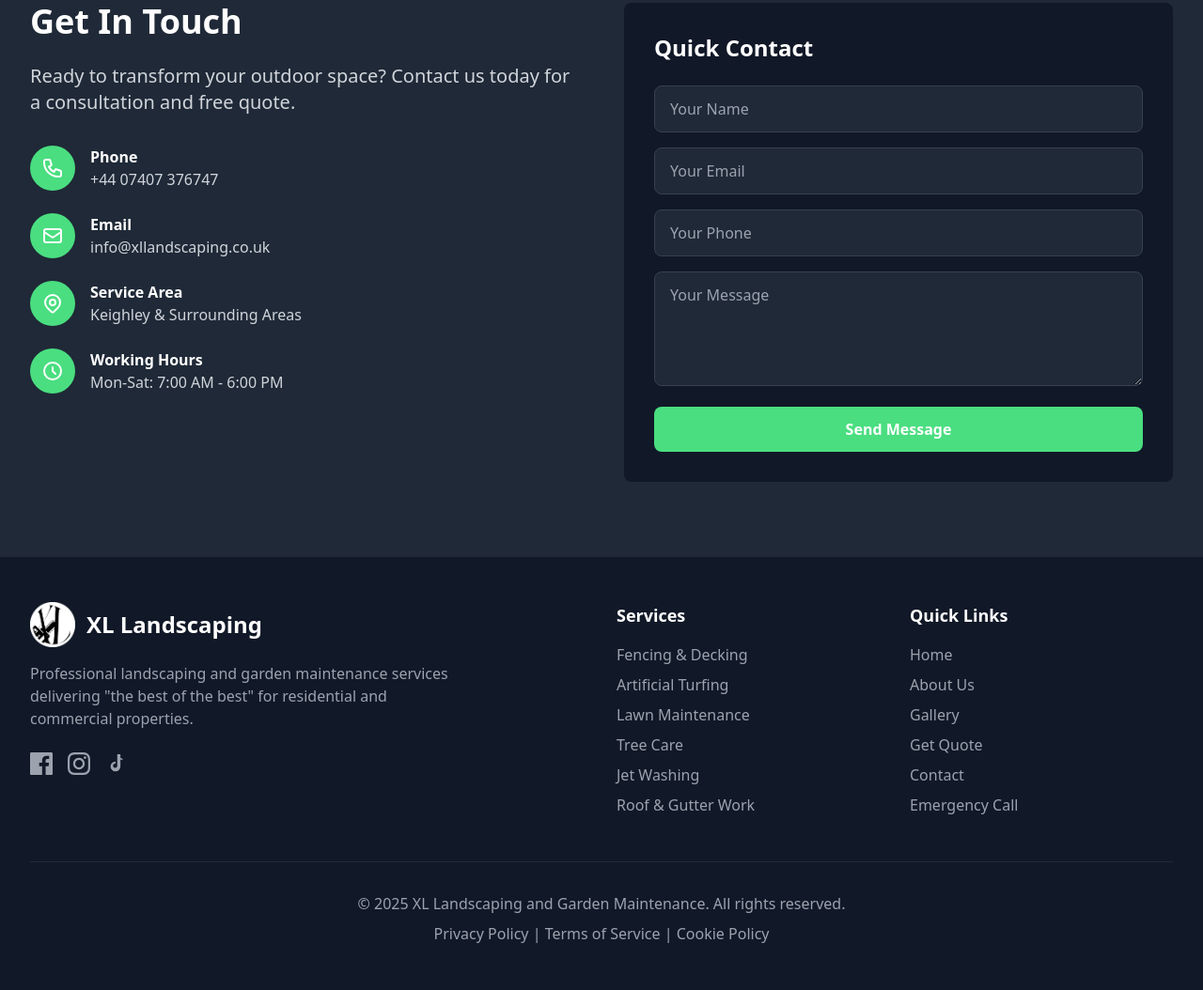
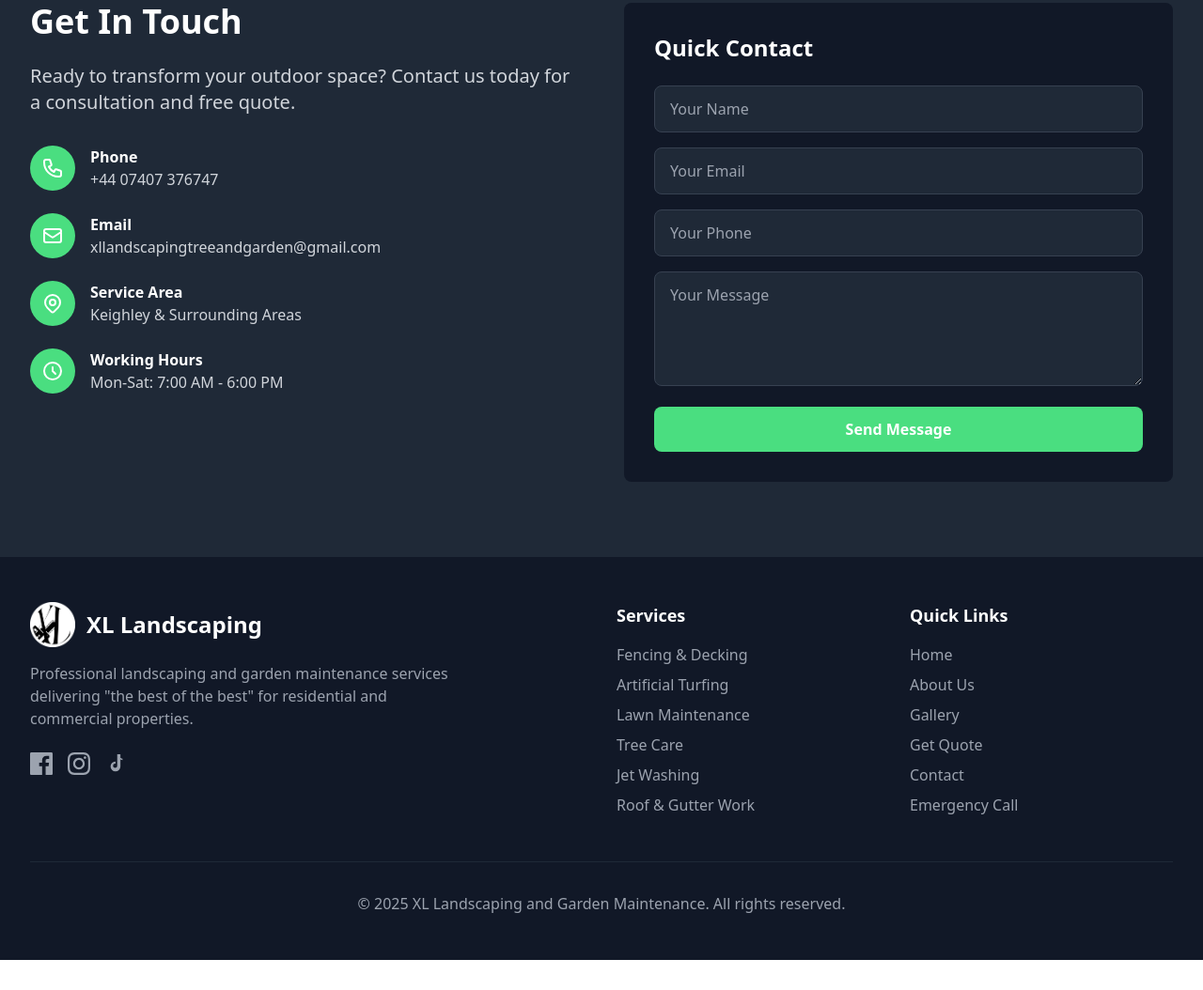
Before and after one commit to xllandscaping/xllandscaping.github.io, a plain HTML site: page index.html in a window 1280 px wide. Shown: the part 4444-5498 px from the top of the page at 94% size. After the commit the page ends 5466 px from the top, so only its background shows below. Drawn offline with nearby package versions, Linux system fonts and the light colour scheme.

Commit message:
Update index.html

```diff
--- a/index.html
+++ b/index.html
@@ -410,7 +410,7 @@
                             </div>
                             <div>
                                 <div class="font-semibold">Email</div>
-                                <div class="text-gray-300">info@xllandscaping.co.uk</div>
+                                <div class="text-gray-300">xllandscapingtreeandgarden@gmail.com</div>
                             </div>
                         </div>
 
@@ -481,13 +481,13 @@
                     </p>
                     <div class="flex space-x-4">
                         <!-- Facebook -->
-                        <a href="#" class="text-gray-400 hover:text-xl-green transition" aria-label="Facebook">
+                        <a href="https://www.facebook.com/search/top?q=xl%20landscaping%20%2C%20tree%20and%20garden%20maintenance%20" class="text-gray-400 hover:text-xl-green transition" aria-label="Facebook">
                             <svg class="w-6 h-6" fill="currentColor" viewBox="0 0 24 24">
                                 <path d="M22.675 0h-21.35C.595 0 0 .592 0 1.326v21.348C0 23.408.595 24 1.325 24h11.495v-9.294H9.692v-3.622h3.128V8.413c0-3.1 1.893-4.788 4.659-4.788 1.325 0 2.463.099 2.797.143v3.24l-1.918.001c-1.504 0-1.797.715-1.797 1.763v2.313h3.587l-.467 3.622h-3.12V24h6.116C23.406 24 24 23.408 24 22.674V1.326C24 .592 23.406 0 22.675 0"/>
                             </svg>
                         </a>
                         <!-- Instagram -->
-                        <a href="#" class="text-gray-400 hover:text-xl-green transition" aria-label="Instagram">
+                        <a href="https://www.tiktok.com/@xllandscaping?is_from_webapp=1&sender_device=pc" class="text-gray-400 hover:text-xl-green transition" aria-label="Instagram">
                             <svg class="w-6 h-6" fill="currentColor" viewBox="0 0 24 24">
                                 <path d="M12 2.163c3.204 0 3.584.012 4.85.07 3.252.148 4.771 1.691 4.919 4.919.058 1.265.069 1.645.069 4.849 0 3.205-.012 3.584-.069 4.849-.149 3.225-1.664 4.771-4.919 4.919-1.266.058-1.644.07-4.85.07-3.204 0-3.584-.012-4.849-.07-3.26-.149-4.771-1.699-4.919-4.92-.058-1.265-.07-1.644-.07-4.849 0-3.204.013-3.583.07-4.849.149-3.227 1.664-4.771 4.919-4.919 1.266-.057 1.645-.069 4.849-.069zm0-2.163c-3.259 0-3.667.014-4.947.072-4.358.2-6.78 2.618-6.98 6.98-.059 1.281-.073 1.689-.073 4.948 0 3.259.014 3.668.072 4.948.2 4.358 2.618 6.78 6.98 6.98 1.281.058 1.689.072 4.948.072 3.259 0 3.668-.014 4.948-.072 4.354-.2 6.782-2.618 6.979-6.98.059-1.28.073-1.689.073-4.948 0-3.259-.014-3.667-.072-4.947-.196-4.354-2.617-6.78-6.979-6.98-1.281-.059-1.69-.073-4.949-.073zm0 5.838c-3.403 0-6.162 2.759-6.162 6.162s2.759 6.163 6.162 6.163 6.162-2.759 6.162-6.163c0-3.403-2.759-6.162-6.162-6.162zm0 10.162c-2.209 0-4-1.79-4-4 0-2.209 1.791-4 4-4s4 1.791 4 4c0 2.21-1.791 4-4 4zm6.406-11.845c-.796 0-1.441.645-1.441 1.44s.645 1.44 1.441 1.44c.795 0 1.439-.645 1.439-1.44s-.644-1.44-1.439-1.44z"/>
                             </svg>
@@ -528,11 +528,6 @@
 
             <div class="border-t border-gray-800 mt-12 pt-8 text-center text-gray-400">
                 <p>&copy; 2025 XL Landscaping and Garden Maintenance. All rights reserved.</p>
-                <p class="mt-2">
-                    <a href="#" class="hover:text-xl-green transition">Privacy Policy</a> |
-                    <a href="#" class="hover:text-xl-green transition">Terms of Service</a> |
-                    <a href="#" class="hover:text-xl-green transition">Cookie Policy</a>
-                </p>
             </div>
         </div>
     </footer>
```
